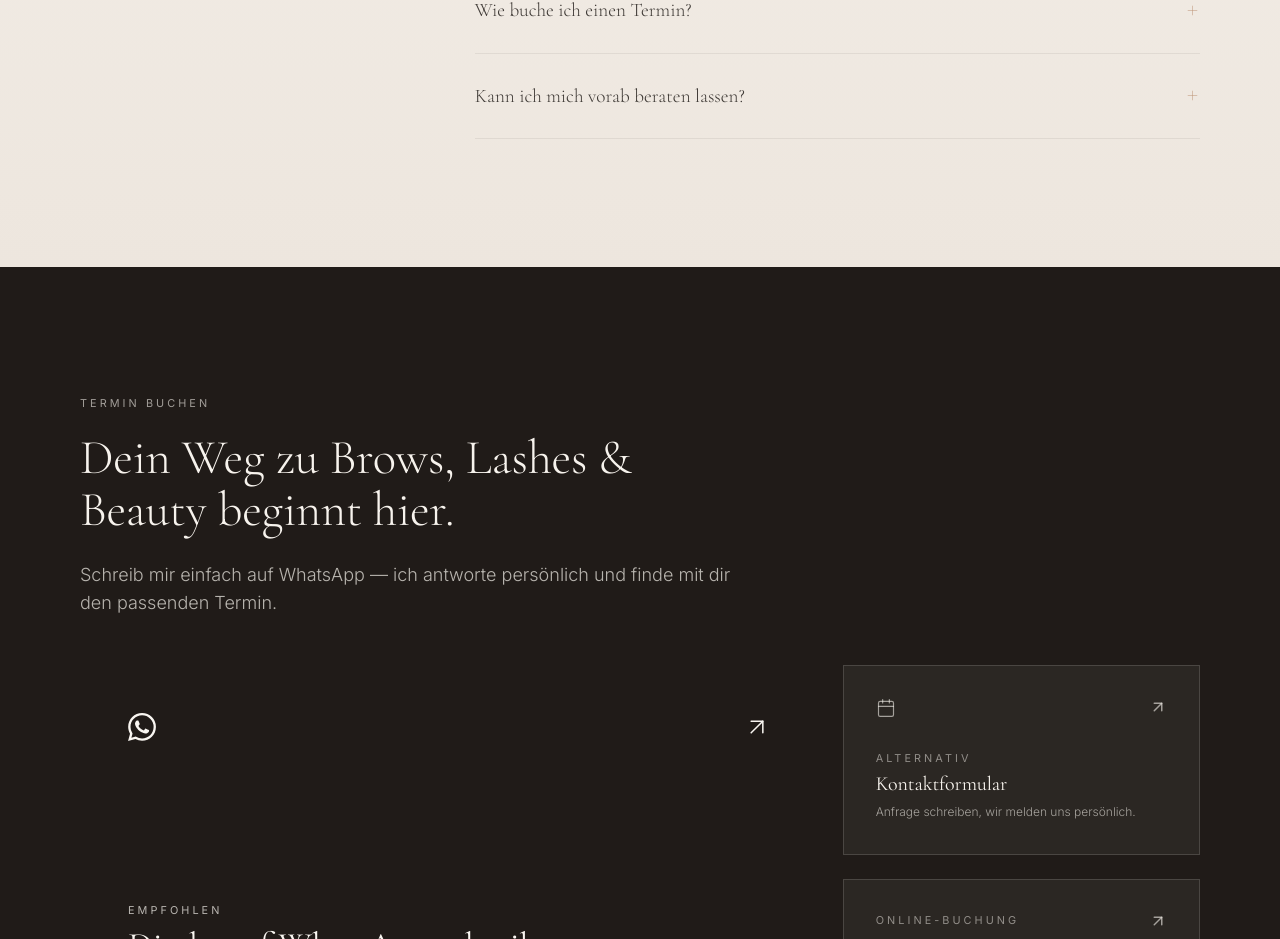
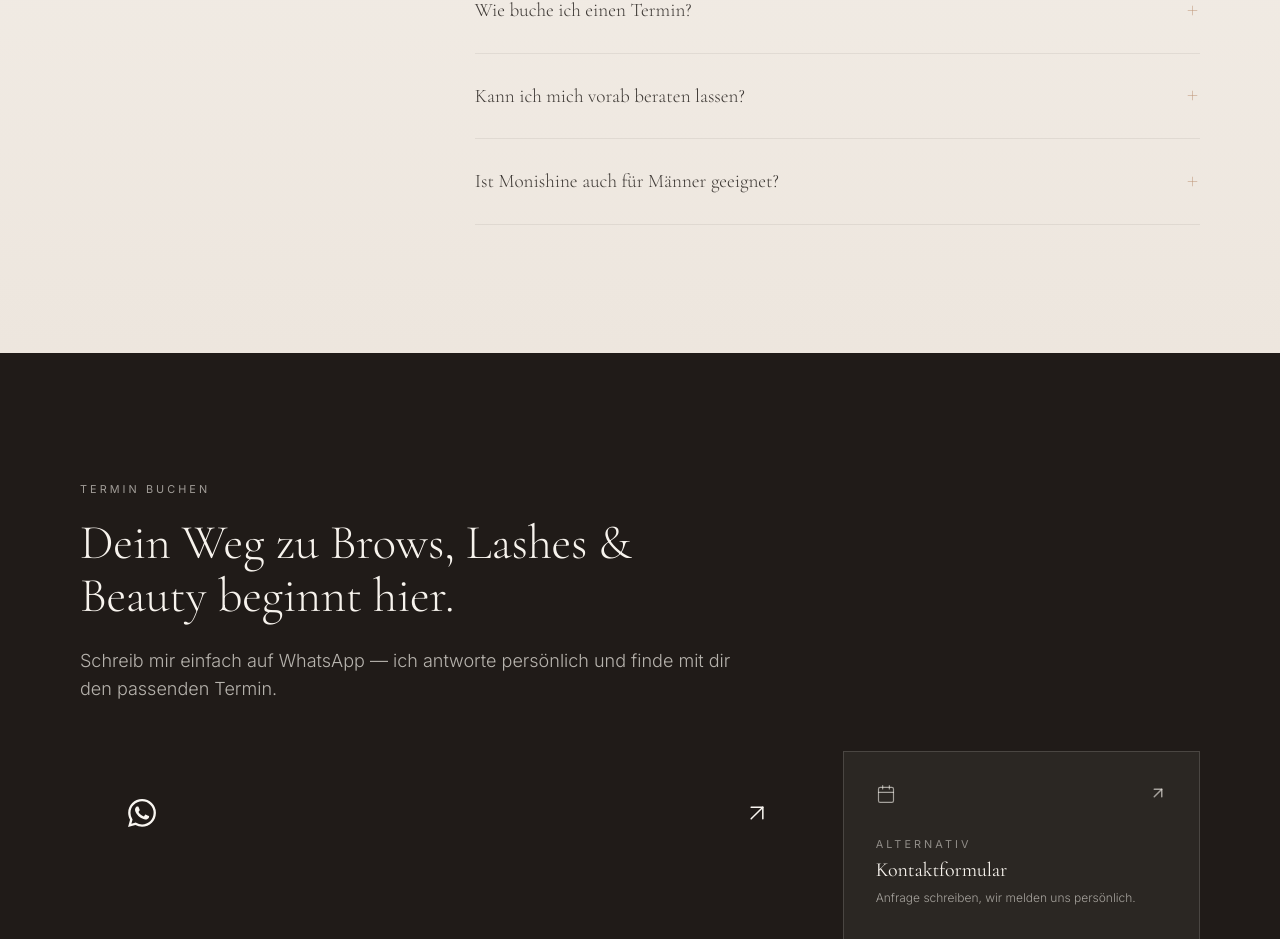
Before and after one commit to Javera-Studio/monishine, a React (Vite) app: page / in a window 1280 px wide. Shown: the part 10235-11174 px from the top of the page. Built offline with nearby package versions, Linux system fonts and the light colour scheme; the HTML template or start-up script is replaced by a standard one; a web font is replaced by a local one.

Commit message:
FAQ: add 'Ist Monishine auch für Männer geeignet?' question
Co-Authored-By: Claude Sonnet 4.6 <noreply@anthropic.com>

```diff
--- a/src/components/home/Faq.tsx
+++ b/src/components/home/Faq.tsx
@@ -56,6 +56,10 @@ const faqs = [
   {
     q: "Kann ich mich vorab beraten lassen?",
     a: "Natürlich. Eine persönliche Beratung gehört bei Monishine dazu. Gemeinsam finden wir die Behandlung, die am besten zu deinen Wünschen und deinem Typ passt.",
+  },
+  {
+    q: "Ist Monishine auch für Männer geeignet?",
+    a: "Ja. Viele unserer Behandlungen wie Brow Styling, Gesichtsbehandlungen oder Laserbehandlungen werden regelmäßig von Männern gebucht. Wir legen Wert auf eine entspannte Atmosphäre, persönliche Beratung und natürliche Ergebnisse.",
   },
 ];
 
```
